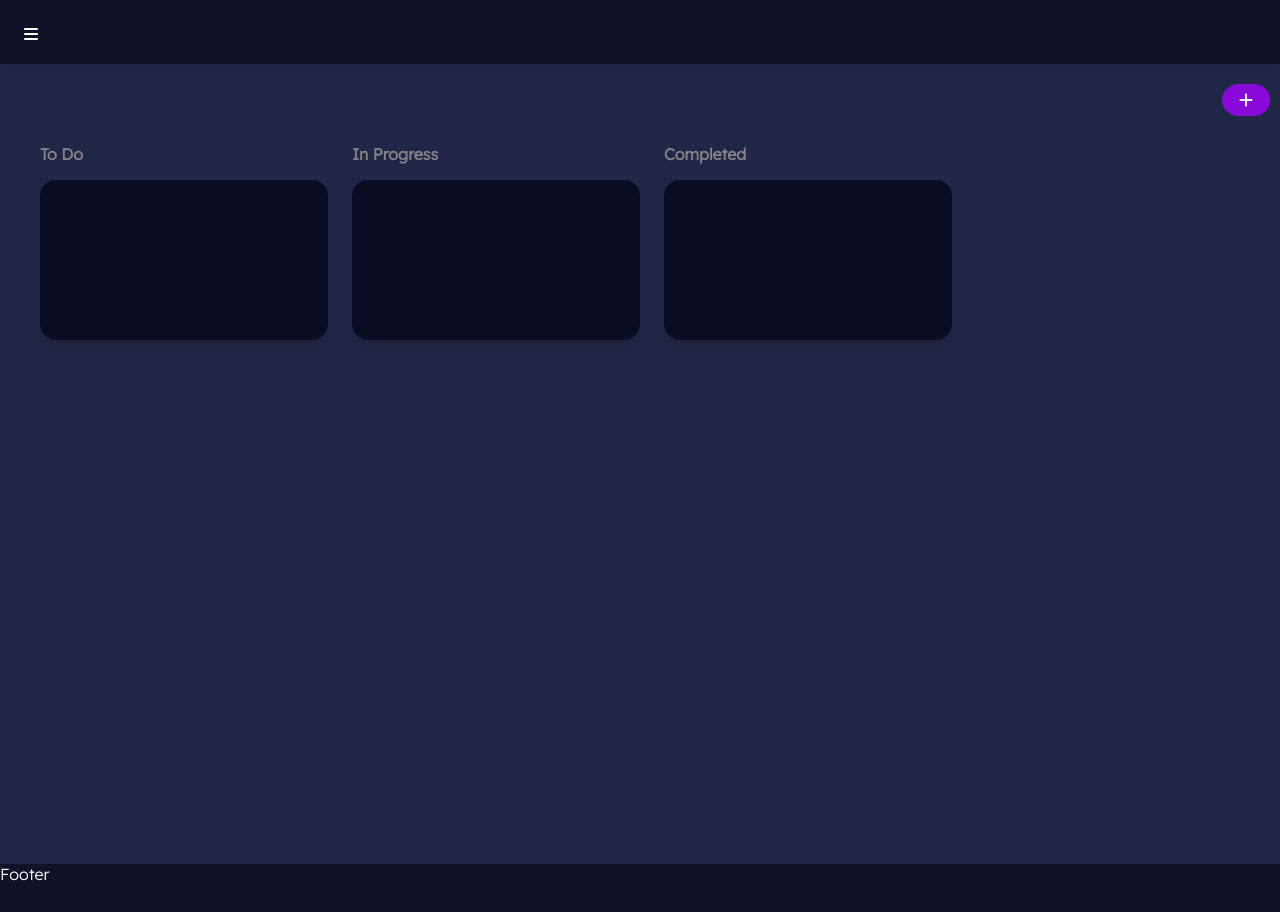
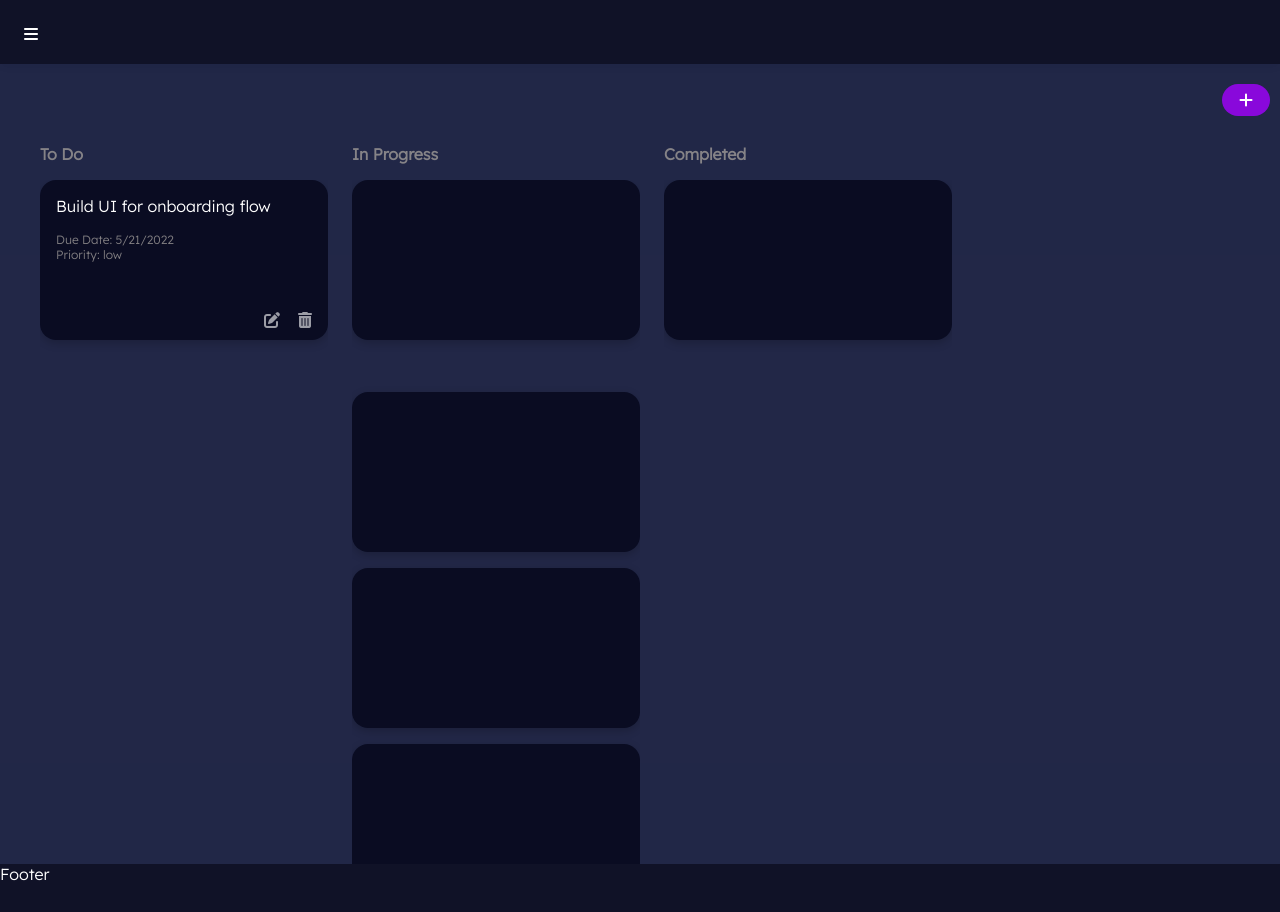
Before and after one commit to jpho8799/To-Do-List, a website built with webpack: page src/index.html in a window 1280 px wide. Built offline with nearby package versions, Linux system fonts and the light colour scheme.

Commit message:
styled taskItem layout

```diff
--- a/src/index.html
+++ b/src/index.html
@@ -39,16 +39,38 @@
         </nav>
         <div class="main___content">
             <div class="tasks___body">
-                <section class = 'task___section' id = 'to-do'>
+                <section class = "task___section" id = "to-do">
                     <h4>To Do</h4>
-                    <section class = 'task___list'>
-                       <div class="task___item"></div>
+                    <section class = "task___list">
+                       <div class="task___item">
+                           <p class = 'taskTitle'>Build UI for onboarding flow</p>
+                           <p class = 'taskDueDate'>Due Date: 5/21/2022</p>
+                           <p class = 'taskPriorty'>Priority: low</p>
+                           <div class="taskButtons">
+                               <div class="editTask">
+                                <i class = "fa-solid fa-pen-to-square"></i>
+                               </div>
+                               <div class="deleteTask">
+                                <i class = "fa-solid fa-trash-can"></i>
+                               </div>
+                           </div>
+                       </div>
                     </section>
 
                 </section>
                 <section class = 'task___section' id = 'in-progress'>
                     <h4>In Progress</h4>
                     <section class = 'task___list'>
+                        <div class="task___item"></div>
+                        <div class="task___item"></div>
+                        <div class="task___item"></div>
+                        <div class="task___item"></div>
+                        <div class="task___item"></div>
+                        <div class="task___item"></div>
+                        <div class="task___item"></div>
+                        <div class="task___item"></div>
+                        <div class="task___item"></div>
+                        <div class="task___item"></div>
                         <div class="task___item"></div>
 
                     </section>
--- a/src/styles.css
+++ b/src/styles.css
@@ -303,8 +303,34 @@ button {
     background-color: var(--ucla-blue);
     border-radius: 1rem;
     box-shadow: var(--boxShadow);
+    display: flex;
+    flex-direction: column;
+    position: static;
 }
 
+.taskTitle {
+    margin: 1rem;
+    font-size: 1rem;
+
+}
+
+.taskDueDate, .taskPriorty {
+    margin-left: 1rem;
+    font-size: 0.75rem;
+    color: var(--slightly-transparentgrey);
+}
+
+.taskButtons {
+
+    display: flex;
+    width: 3rem;
+    justify-content: space-between;
+    color: var(--slightly-transparentwhite);
+    position: relative;
+    left: 14rem;
+    top: 3rem;
+
+}
 
 .main---toggleLtoR {
     animation: main-left-to-right 500ms linear forwards;
```
Also changed, not shown: dist/index.html, dist/index482c894a081e816a3da5.js.
